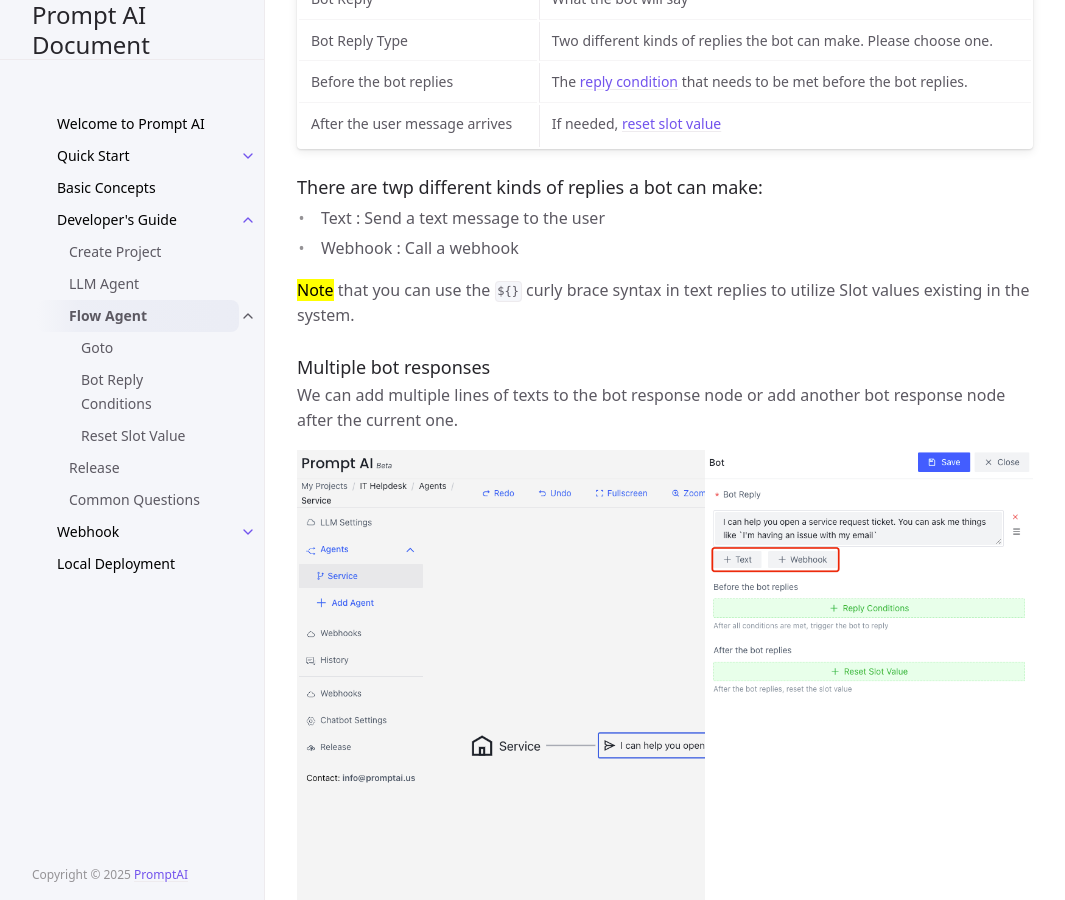
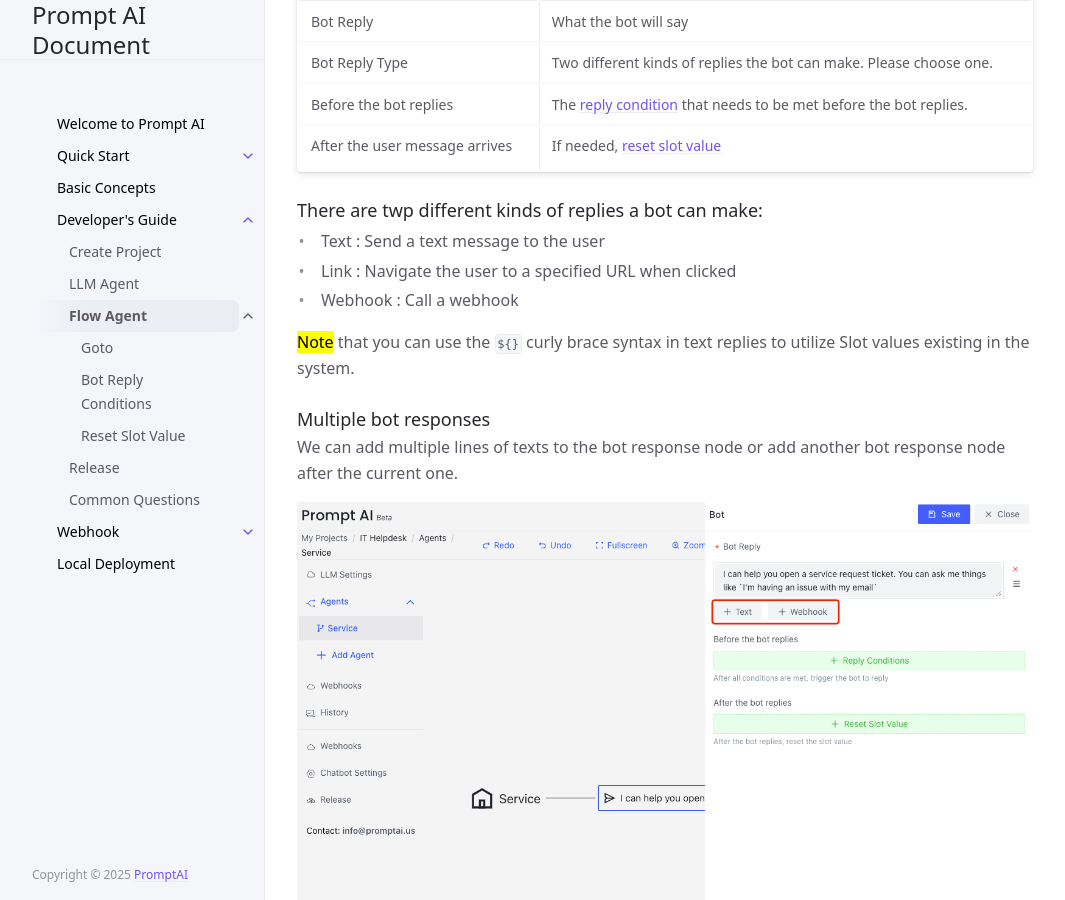
Before and after one commit to PromptAI/promptdialog, a Jekyll site: the page built from docs/tutorial/flow_agent/index.md, in a window 1280 px wide and 900 px high, scrolled down 1476 px. Shown: the whole window, without its empty margins (107-1172 px from the left). Built offline with Jekyll 4.4.1, drawn with Linux system fonts in a browser that asks for light colours; cached includes are drawn as plain includes.

Commit message:
Add Link

```diff
--- a/docs/tutorial/flow_agent/index.md
+++ b/docs/tutorial/flow_agent/index.md
@@ -28,6 +28,7 @@ The followings are a few options you can make for bot reply.
 ### There are twp different kinds of replies a bot can make:
 
 - Text       : Send a text message to the user
+- Link       : Navigate the user to a specified URL when clicked
 - Webhook    : Call a webhook
 
 <mark>Note</mark> that you can use the `${}` curly brace syntax in text replies to utilize Slot values existing in the system.
```
Also changed, not shown: docs/tutorial/flow_agent/bot.png.
